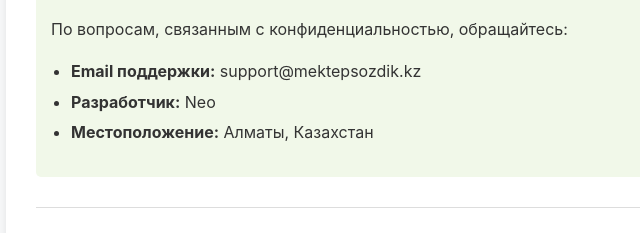
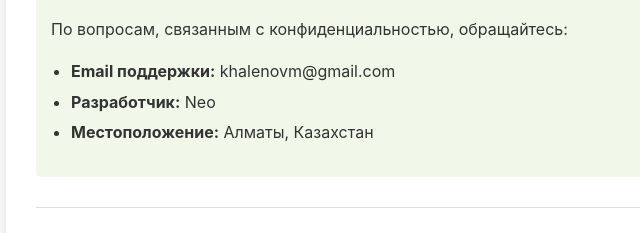
Before and after one commit to qwenty73/mektep-sozdik-privacy, a plain HTML site: page index.html in a window 1280 px wide. Shown: the part 2411-2644 px from the top of the page, 234-874 px from the left. Drawn offline with Linux system fonts and the light colour scheme.

Commit message:
Update index.html

```diff
--- a/index.html
+++ b/index.html
@@ -125,7 +125,7 @@
             <h2>📧 Контактная информация</h2>
             <p>По вопросам, связанным с конфиденциальностью, обращайтесь:</p>
             <ul>
-                <li><strong>Email поддержки:</strong> support@mektepsozdik.kz</li>
+                <li><strong>Email поддержки:</strong> khalenovm@gmail.com</li>
                 <li><strong>Разработчик:</strong> Neo</li>
                 <li><strong>Местоположение:</strong> Алматы, Казахстан</li>
             </ul>
```
